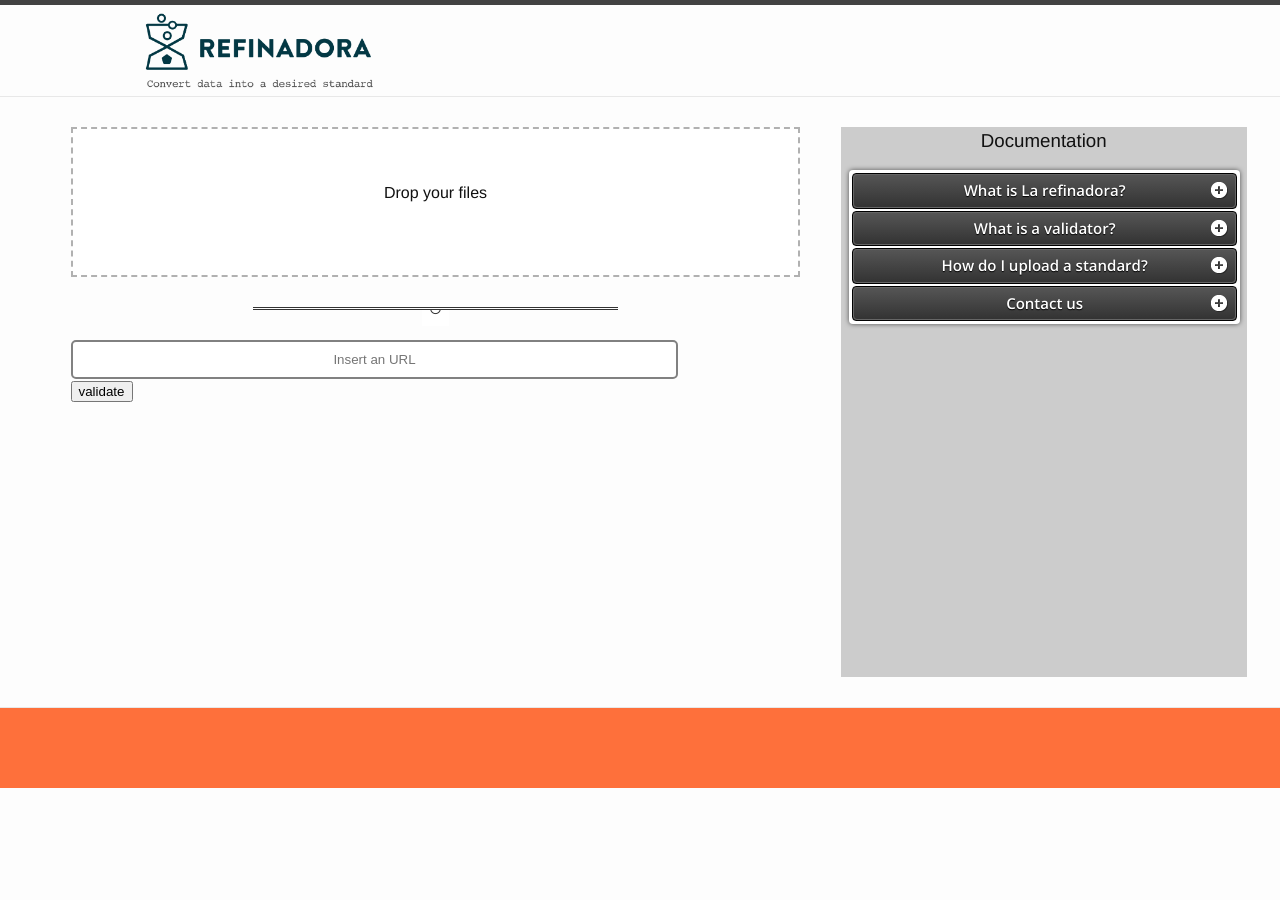
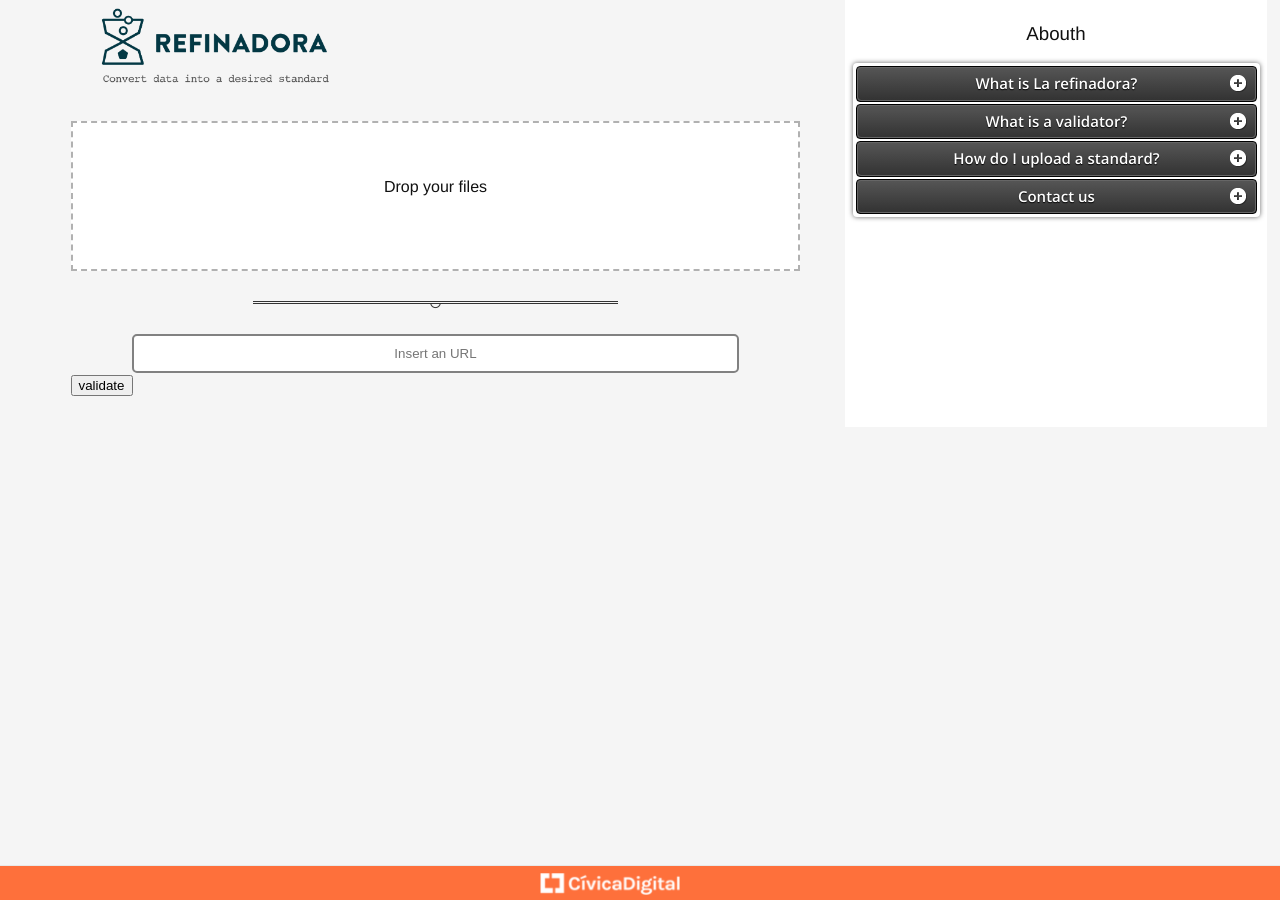
Before and after one commit to mikesaurio/refinadora_static, a Jekyll site: the page built from index.html, in a window 1280 px wide. Built offline with Jekyll 4.4.1, drawn with Linux system fonts in a browser that asks for light colours.

Commit message:
se modifica la vista para que se ajuste a diseño en fondo y footer

```diff
--- a/_includes/documentation.html
+++ b/_includes/documentation.html
@@ -1,5 +1,5 @@
 <div class="col-md-4 text-center documentation">
-  <h3>Documentation</h3>
+  <h3>Abouth</h3>
   <div id='cssmenu'>
   	<ul>
       <li class='has-sub'><a href='#'><span>What is La refinadora?</span></a>
--- a/_includes/footer.html
+++ b/_includes/footer.html
@@ -1,3 +1,5 @@
 <footer class="site-footer">
-
+<div class="image-container-footer">
+    <img src="/img/civica_logo.png" class="img-footer"/>
+  </div>
 </footer>
--- a/_includes/upload.html
+++ b/_includes/upload.html
@@ -1,5 +1,3 @@
-<div class= "row">
-  <div class="col-md-8">
 <div class="drop_but">
   <form action="#" class="dropzone dz-clickable drop margin-bottom">
     <div class="fallback" id="dropZoneId">
@@ -7,14 +5,12 @@
     </div>
   </form>
   <hr class="style-eight"/>
-      <form action="#">
+  <form action="#" class="input-form-url">
     <input type="text" class="input-url" placeholder="Insert an URL"><br>
   </form>
   <button type="button">validate</button>
 </div>
-  </div>
-   {% include documentation.html %}
-</div>
+
 
 <script>
 	var myDropzone = new window.Dropzone("div#dropZoneId", { url: "/file/post"});
--- a/_layouts/default.html
+++ b/_layouts/default.html
@@ -4,17 +4,17 @@
   {% include head.html %}
 
   <body>
-
-    {% include header.html %}
-
-    <div class="page-content">
-      <div class="wrapper">
+  <div class= "row">
+    <div class="col-md-8">
+     {% include header.html %}
+      <div class="page-content">
+        <div class="wrapper">
          {% include upload.html %}
+        </div>
       </div>
     </div>
-
-    {% include footer.html %}
-
+      {% include documentation.html %}
+  </div>
+  {% include footer.html %}
   </body>
-
 </html>
--- a/_sass/_layout.scss
+++ b/_sass/_layout.scss
@@ -99,9 +99,12 @@
  */
 .site-footer {
     border-top: 1px solid $grey-color-light;
-    padding-top: 80px;
     background-color: #fe703b;
+    bottom: 0;
+    position: fixed;
+    width: 100%;
 }
+
 
 .footer-heading {
     font-size: 18px;
--- a/css/landing.css
+++ b/css/landing.css
@@ -1,3 +1,6 @@
+body{
+  background-color: #F5F5F5 !important;
+}
 .col-md-8{
 	width: 66%;
 }
@@ -22,15 +25,19 @@
 .page-content .wrapper {
     min-width: 96%;
     width:  96%;
-     margin-left: 0;
+    margin-left: 0;
 
    }
 
+.documentation{
+	background-color: #fff;
+  padding-top: 20px;
+}
 
-.documentation{
-	background-color: #ccc;
-	height: 550px;
-    min-height: 550px;
+.site-header{
+  border-top: 0px solid #424242 !important;
+  border-bottom: 0px solid #e8e8e8 !important;
+
 }
 
 .site-header .wrapper {
@@ -63,16 +70,32 @@ hr.style-eight:after {
     top: -0.7em;
     font-size: 1.5em;
     padding: 0 0.25em;
-    background: white;
+    background: #F5F5F5;
     margin: -3px;
 }
 .img-navbar{
     max-width: 100%;
     height: auto;
 }
+
+.img-footer{
+  max-width: 70%;
+  height: auto;
+}
+
 .image-container-navbar{
   width: 250px;
   padding: 5px;
+}
+
+.image-container-footer{
+  width: 200px;
+  padding: 5px;
+      margin: auto;
+}
+
+.input-form-url{
+  text-align: center;
 }
 
 .input-url{
```
Lines whose indentation alone changed are shown as unchanged.
